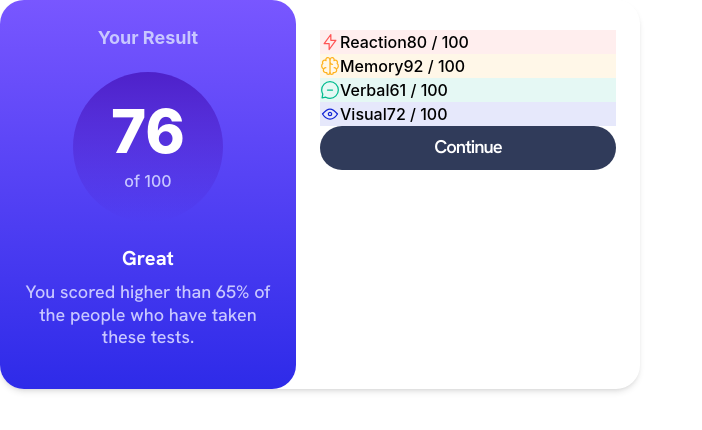
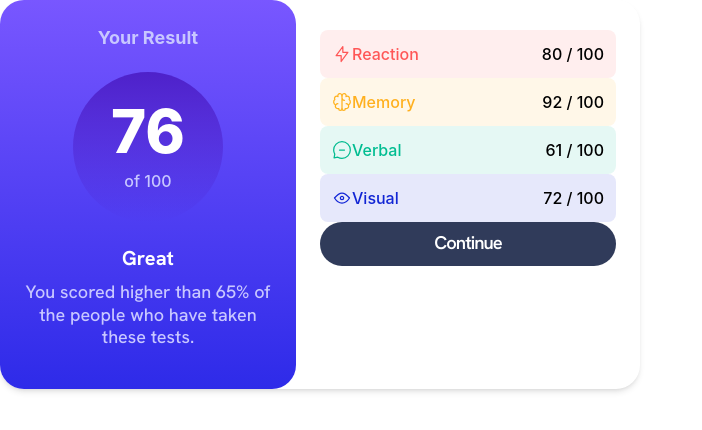
Before and after one commit to scottmcook/results-summary-component, a React (Create React App) app: page / in a window 1280 px wide. Shown: the top 430 px of the page, without its empty margins (0-702 px from the left). Built offline with nearby package versions, Linux system fonts and the light colour scheme.

Commit message:
Update border, padding, and background

```diff
--- a/src/components/SkillCards/SkillCards.js
+++ b/src/components/SkillCards/SkillCards.js
@@ -1,16 +1,17 @@
-import scores from '../../data.json';
+import scores from "../../data.json";
 
 export default function SkillCard() {
-	const scoreCard = scores.map(score =>
-		<div className='flex bg-teal-200' style={{backgroundColor: `${score.backgroundColor}`}}>
-			<img src={score.icon} alt={score.category} />
-			{score.category}
-			{score.score} / 100
-		</div>
-	)
-	return (
-		<div className='flex flex-col'>
-			{scoreCard}
-		</div>
-	)
+  const scoreCard = scores.map((score) => (
+    <div
+      className="flex justify-between p-3 rounded-lg bg-teal-200"
+      style={{ backgroundColor: `${score.backgroundColor}` }}
+    >
+      <div className="flex flex-initial">
+        <img src={score.icon} alt={score.category} />
+        <span style={{ color: `${score.fontColor}` }}>{score.category}</span>
+      </div>
+      <div className="flex-initial">{score.score} / 100</div>
+    </div>
+  ));
+  return <div className="flex flex-col">{scoreCard}</div>;
 }
```
